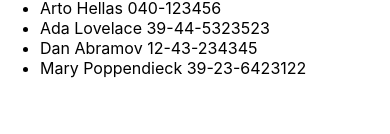
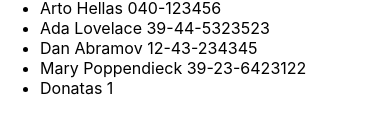
Before and after one commit to dktrdktr/Full-Stack-Open, a React (Create React App) app in the folder part2/phonebook/: page / in a window 390 px wide. Shown: the part 296-430 px from the top of the page. Built offline with nearby package versions, Linux system fonts and the light colour scheme; data requests are answered from the project's data file.

Commit message:
2.15: Phonebook step7

```diff
--- a/part2/phonebook/db.json
+++ b/part2/phonebook/db.json
@@ -19,6 +19,11 @@
       "name": "Mary Poppendieck",
       "number": "39-23-6423122",
       "id": 4
+    },
+    {
+      "name": "Donatas",
+      "number": "1",
+      "id": 5
     }
   ]
 }
--- a/part2/phonebook/src/App.js
+++ b/part2/phonebook/src/App.js
@@ -29,9 +29,14 @@
         name: newName,
         number: newNumber,
       };
-      setPersons(persons.concat(nameObject));
-      setNewName("");
-      setNewNumber("");
+
+      axios
+        .post("http://localhost:3001/persons", nameObject)
+        .then((response) => {
+          setPersons(persons.concat(response.data));
+          setNewName("");
+          setNewNumber("");
+        });
     }
   };
 
```
